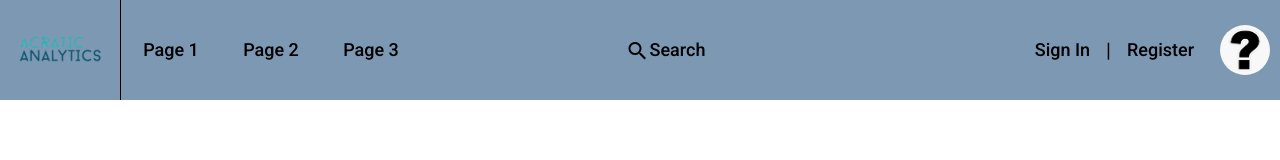
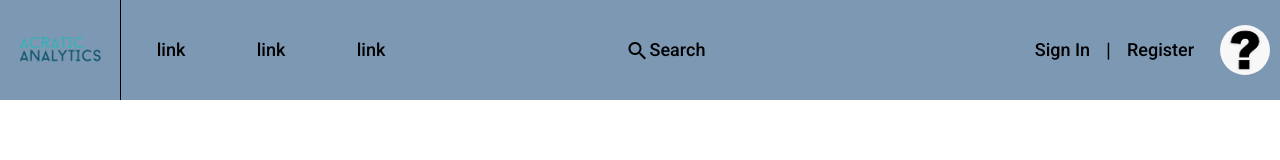
Before and after one commit to Morty-Mortensen/acratic-analytics, an Angular app in the folder front-end/autocratic-analytics/: page / in a window 1280 px wide. Shown: the top 160 px of the page. Built offline with nearby package versions, Linux system fonts and the light colour scheme.

Commit message:
working on componentizing the nav-bar

```diff
--- a/front-end/autocratic-analytics/src/app/app.module.ts
+++ b/front-end/autocratic-analytics/src/app/app.module.ts
@@ -9,12 +9,14 @@ import { LogoComponent } from './logo/logo.component';
 import { BrowserAnimationsModule } from '@angular/platform-browser/animations';
 import {MatButtonModule} from '@angular/material/button';
 import {MatIconModule} from '@angular/material/icon';
+import { NavBarLinksComponent } from './navigation/nav-bar/nav-bar-links/nav-bar-links.component';
 
 @NgModule({
   declarations: [
     AppComponent,
     NavBarComponent,
     LogoComponent,
+    NavBarLinksComponent,
   ],
   imports: [
     BrowserModule,
--- /dev/null
+++ b/front-end/autocratic-analytics/src/app/navigation/nav-bar/nav-bar-links/nav-bar-links.component.css
@@ -0,0 +1,5 @@
+.link-button
+{
+  font-size: 18px;
+  width: 100px;
+}
--- /dev/null
+++ b/front-end/autocratic-analytics/src/app/navigation/nav-bar/nav-bar-links/nav-bar-links.component.html
@@ -0,0 +1,7 @@
+<a *ngFor='let link of links' mat-button [ngStyle]="
+  {
+    'width': width,
+    'fontSize': fontSize
+  }">
+    link
+</a>
--- /dev/null
+++ b/front-end/autocratic-analytics/src/app/navigation/nav-bar/nav-bar-links/nav-bar-links.component.ts
@@ -0,0 +1,19 @@
+import {Component, Input, OnInit} from '@angular/core';
+
+@Component({
+  selector: 'app-nav-bar-links',
+  templateUrl: './nav-bar-links.component.html',
+  styleUrls: ['./nav-bar-links.component.css']
+})
+export class NavBarLinksComponent implements OnInit {
+
+  @Input() links = [];
+  @Input() width = '';
+  @Input() fontSize = '';
+
+  constructor() { }
+
+  ngOnInit(): void {
+  }
+
+}
--- a/front-end/autocratic-analytics/src/app/navigation/nav-bar/nav-bar.component.html
+++ b/front-end/autocratic-analytics/src/app/navigation/nav-bar/nav-bar.component.html
@@ -10,9 +10,12 @@
   </div>
 
   <div class="links">
-    <a mat-button class="link-button">Page 1</a>
-    <a mat-button class="link-button">Page 2</a>
-    <a mat-button class="link-button">Page 3</a>
+    <app-nav-bar-links
+      [links]="['Page 1', 'Page 2', 'Page 3']"
+      [fontSize]="'18px'"
+      [width]="'100px'"
+    >
+    </app-nav-bar-links>
   </div>
   <div class="search">
     <button mat-button style="display: flex; flex-direction: row; font-size: 18px">
```
Also changed, not shown: 2 other files (tests, documents, lock files or other folders).
